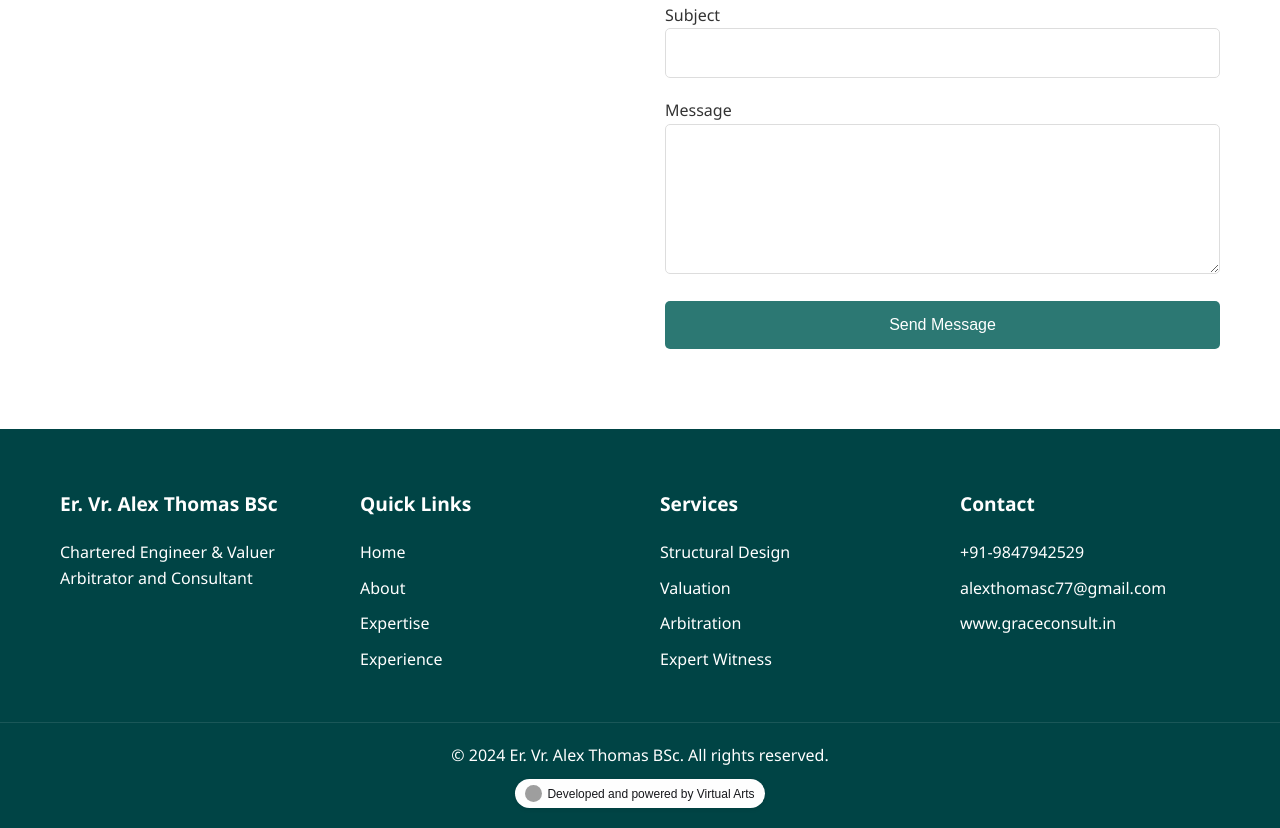
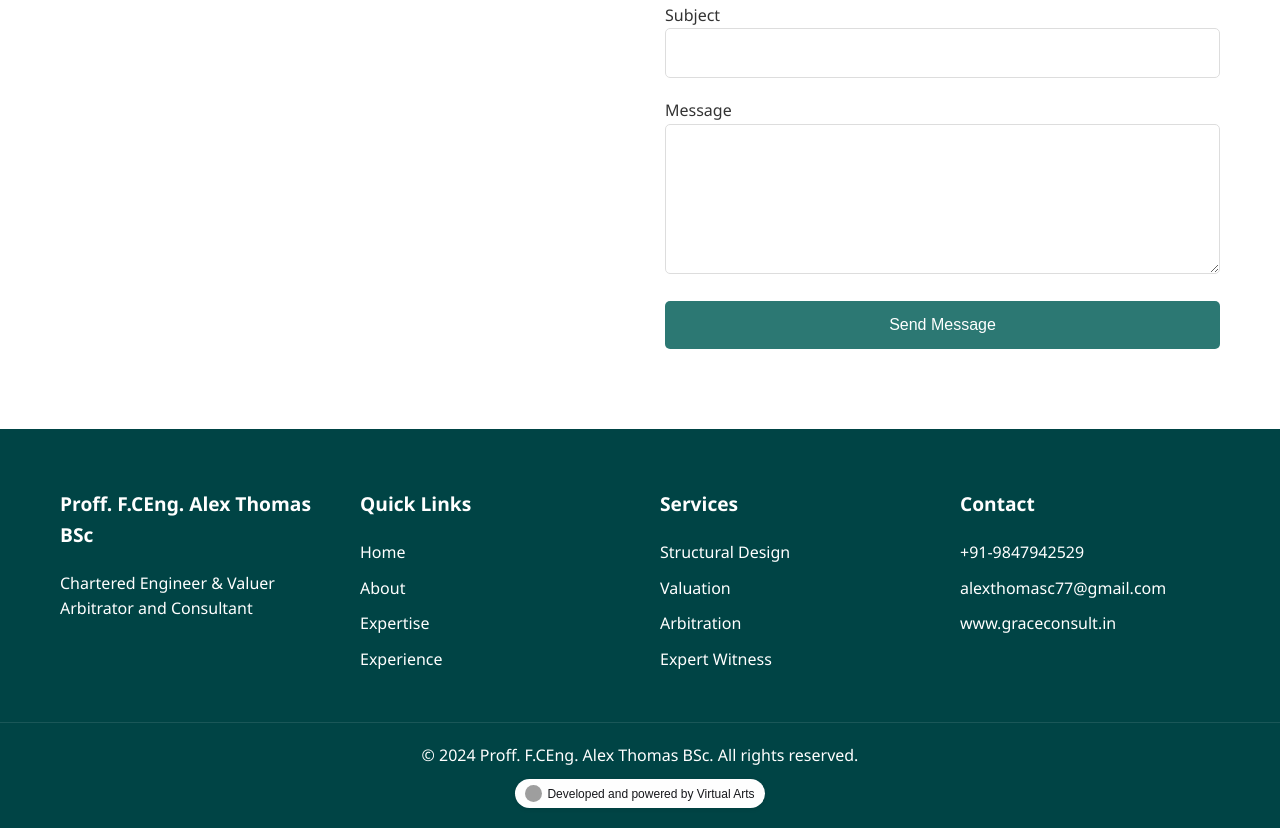
Before and after one commit to Abinbn/graceconsult.in, a plain HTML site: page index.html in a window 1280 px wide. Shown: the part 8059-8887 px from the top of the page. Drawn offline with nearby package versions, Linux system fonts and the light colour scheme; grey boxes are pictures that could not be loaded.

Commit message:
Update index.html

```diff
--- a/index.html
+++ b/index.html
@@ -10,23 +10,23 @@
 
     <!-- Primary Meta Tags -->
 	<meta name="title" content="Grace Consultant" />
-	<meta name="description" content="I'm Er. Vr. Alex Thomas, Professional Engineer in India" />
+	<meta name="description" content="I'm Proff. F.CEng. Alex Thomas, Professional Fellow Chartered Civil Engineer in India" />
 
  	<title>Grace Consultant</title>
-    <meta name="description" content="Consult Er. Vr. Alex Thomas for Any Civil Engineering Queries">
-    <meta name="keywords" content="Graceconsult, Grace, COnsult, Malayalam, India, Er. Vr. Alex Thomas, Civil, Engineering, VArts, Eng., Civil Support, Professional, AMIE, AutoCAD, Structure Design, Arbitration, Kochi, Eranakulam, Kerala">
+    <meta name="description" content="Consult Proff. F.CEng. Alex Thomas for Any Civil Engineering Queries">
+    <meta name="keywords" content="Graceconsult, Grace, COnsult, Malayalam, India, Proff. F.CEng. Alex Thomas, Civil, Engineering, VArts, Eng., Civil Support, Professional, AMIE, AutoCAD, Structure Design, Arbitration, Kochi, Eranakulam, Kerala">
 
 	<!-- Open Graph / Facebook -->
 	<meta property="og:type" content="website" />
 	<meta property="og:url" content="https://metatags.io/" />
-	<meta property="og:title" content="Grace Consultant | Er. Vr. Alex Thomas" />
-	<meta property="og:description" content="Consult Er. Vr. Alex Thomas for Any Civil Engineering Queries">
+	<meta property="og:title" content="Grace Consultant | Proff. F.CEng. Alex Thomas" />
+	<meta property="og:description" content="Consult Proff. F.CEng. Alex Thomas for Any Civil Engineering Queries">
 	<meta property="og:image" content="metaimage.png" />
 	<!-- Twitter -->
 	<meta property="twitter:card" content="summary_large_image" />
 	<meta property="twitter:url" content="https://metatags.io/" />
-	<meta property="twitter:title" content="Grace Consultant | Er. Vr. Alex Thomas" />
-	<meta property="og:description" content="Consult Er. Vr. Alex Thomas for Any Civil Engineering Queries">
+	<meta property="twitter:title" content="Grace Consultant | Proff. F.CEng. Alex Thomas" />
+	<meta property="og:description" content="Consult Proff. F.CEng. Alex Thomas for Any Civil Engineering Queries">
 	<meta property="twitter:image" content="metaimage.png">
 
 	<link rel="apple-touch-icon" sizes="180x180" href="/favicon_io/apple-touch-icon.png">
@@ -78,7 +78,7 @@
             </div>
             <div class="hero-image">
                 <div class="image-container">
-                    <img src="alex-thomas.png" alt="Er. Vr. Alex Thomas BSc">
+                    <img src="alex-thomas.png" alt="Proff. F.CEng. Alex Thomas BSc">
                 </div>
             </div>
         </section>
@@ -369,7 +369,7 @@
     <footer>
         <div class="footer-content">
             <div class="footer-section">
-                <h3>Er. Vr. Alex Thomas BSc</h3>
+                <h3>Proff. F.CEng. Alex Thomas BSc</h3>
                 <p>Chartered Engineer & Valuer<br>Arbitrator and Consultant</p>
             </div>
             <div class="footer-section">
@@ -400,7 +400,7 @@
             </div>
         </div>
         <div class="footer-bottom">
-            <p>&copy; 2024 Er. Vr. Alex Thomas BSc. All rights reserved.</p>
+            <p>&copy; 2024 Proff. F.CEng. Alex Thomas BSc. All rights reserved.</p>
         </div>
 
 
```
